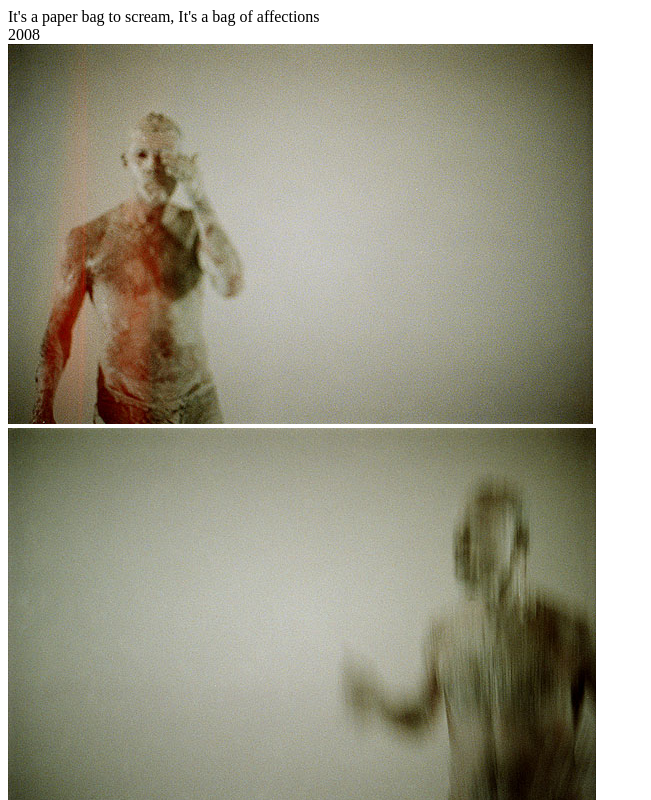
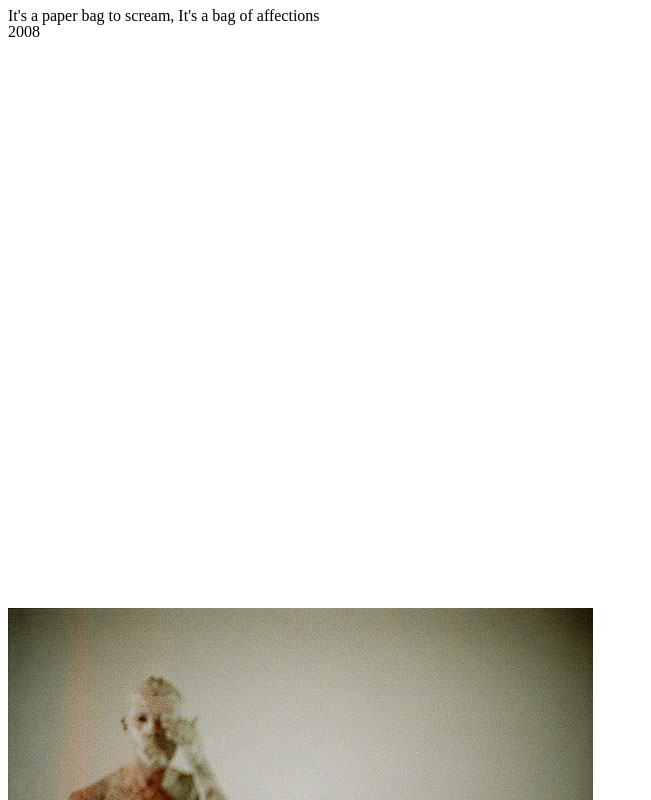
Before and after one commit to goncaloc1/next.goncacosta.com, a Next.js app: page /paperbag in a window 1280 px wide. Shown: the top 800 px of the page, without its empty margins (0-651 px from the left). Built offline with nearby package versions, Linux system fonts and the light colour scheme.

Commit message:
refactor: simplify `Box` component

```diff
--- a/components/box/Box.module.css
+++ b/components/box/Box.module.css
@@ -15,6 +15,16 @@
   display: flex;
   flex-wrap: wrap;
   align-content: flex-end;
+}
+
+.box_text_wrapper_legacy {
+  position: relative;
+  padding: 0;
+  line-height: 12pt;
+  display: table;
+  width: 240px;
+  height: 600px;
+  margin: 0 120px 0 50px;
 }
 
 .box_photo_wrapper,
--- a/components/box/box.tsx
+++ b/components/box/box.tsx
@@ -27,35 +27,29 @@ const isBoxPhoto = (data: BoxProps): data is BoxPhotoProps =>
   (data as BoxPhotoProps).photoSrc != null;
 
 export const Box = (props: BoxProps) => {
-  const { className = "" } = props;
+  const { className = "", legacy } = props;
 
-  return props.legacy ? (
-    <div className="cell">
+  return (
+    <div className={legacy ? "cell" : styles.box_wrapper}>
       {isBoxPhoto(props) ? (
-        <div className={`max-w-max ${className}`}>
+        <div
+          className={`${
+            legacy ? "max-w-max" : styles.box_photo_wrapper
+          } ${className}`}
+        >
           <Photo
             src={props.photoSrc}
             id={props.photoId}
             priority={props.photoPriority}
-            legacy={true}
+            legacy={legacy}
           />
         </div>
       ) : (
-        <div className={`header ${className}`}>{props.children}</div>
-      )}
-    </div>
-  ) : (
-    <div className={styles.box_wrapper}>
-      {isBoxPhoto(props) ? (
-        <div className={`${styles.box_photo_wrapper} ${className}`}>
-          <Photo
-            src={props.photoSrc}
-            id={props.photoId}
-            priority={props.photoPriority}
-          />
-        </div>
-      ) : (
-        <div className={`${styles.box_text_wrapper} ${className}`}>
+        <div
+          className={`${
+            legacy ? styles.box_text_wrapper_legacy : styles.box_text_wrapper
+          } ${className}`}
+        >
           {props.children}
         </div>
       )}
--- a/pages/paperbag/Paperbag.module.css
+++ b/pages/paperbag/Paperbag.module.css
@@ -1,4 +1,4 @@
-.header {
+div.header {
   width: 380px;
   margin: 0 100px 0 0px;
 }
--- a/styles/globals.css
+++ b/styles/globals.css
@@ -41,16 +41,6 @@ main {
 .cell {
   display: table-cell;
   vertical-align: middle;
-}
-
-.header {
-  position: relative;
-  padding: 0;
-  line-height: 12pt;
-  display: table;
-  width: 240px;
-  height: 600px;
-  margin: 0 120px 0 50px;
 }
 
 #description {
```
